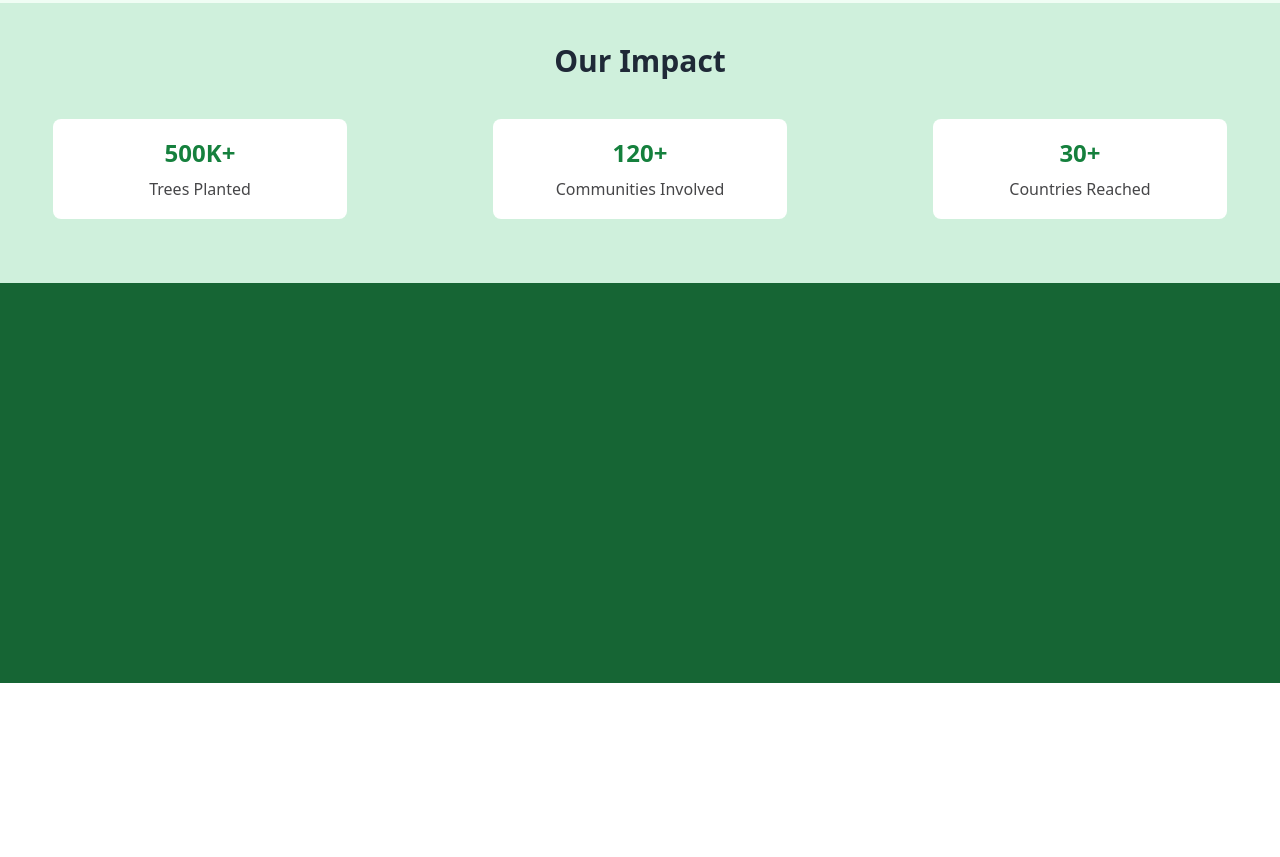
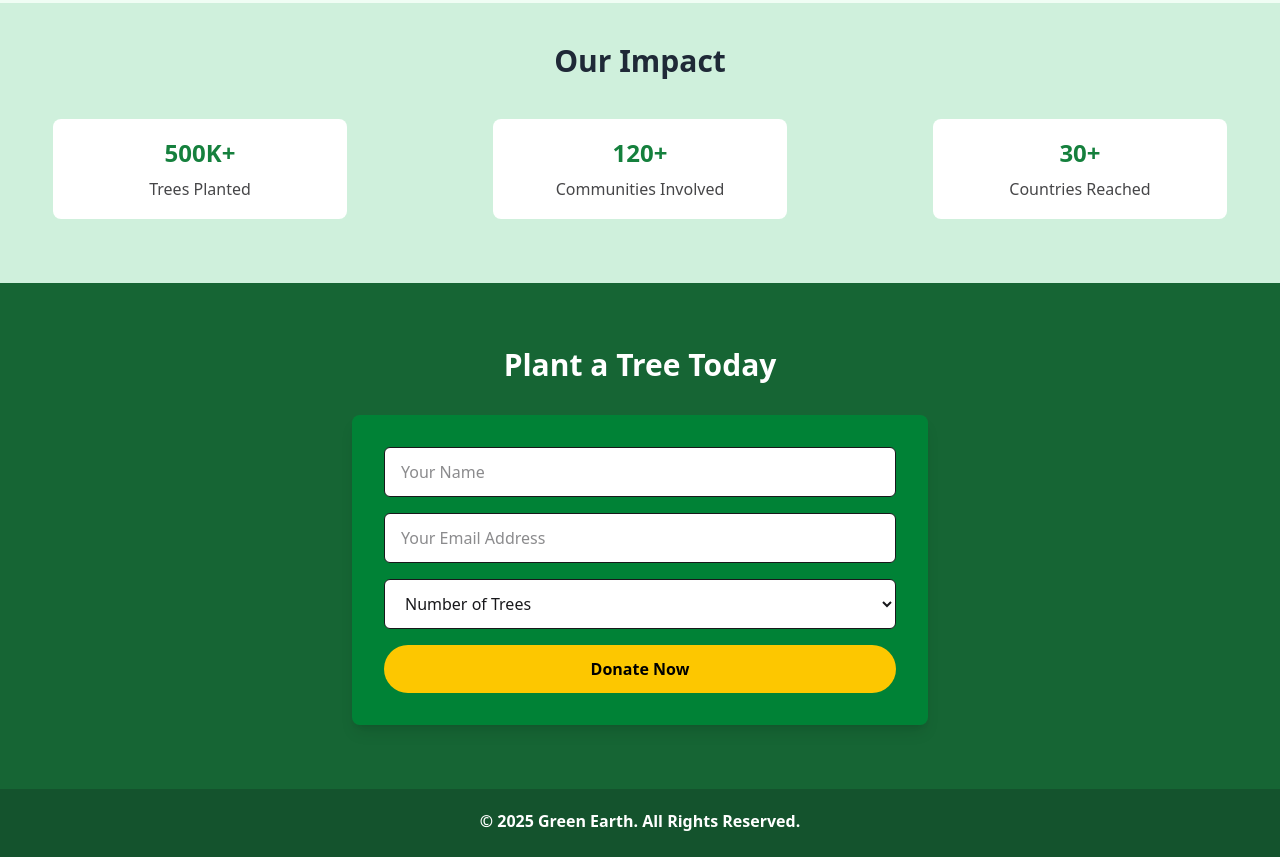
Before and after one commit to 11fuyad00/Assignment-6, a plain HTML site: page index.html in a window 1280 px wide. Shown: the part 1130-1987 px from the top of the page. Before the commit the page ends 1813 px from the top, so only its background shows below. Drawn offline with nearby package versions, Linux system fonts and the light colour scheme; no server answers.

Commit message:
Added footer section

```diff
--- a/index.html
+++ b/index.html
@@ -145,8 +145,38 @@
 
 
 
-  <footer class="bg-[#166534] h-100">
+  <section class="bg-[#166534] py-16">
+    <div class="max-w-xl mx-auto text-center">
+      <h2 class="text-2xl md:text-3xl font-semibold text-white mb-8">
+        Plant a Tree Today
+      </h2>
+
+      <!-- Form -->
+      <form class="bg-green-700 p-8 rounded-lg shadow-lg space-y-4">
+        <input type="text" placeholder="Your Name" class="w-full px-4 py-3 bg-white rounded-md focus:outline-none " />
+        <input type="email" placeholder="Your Email Address"
+          class="w-full px-4 py-3 bg-white rounded-md focus:outline-none " />
+        <select class="w-full px-4 py-3 bg-white rounded-md focus:outline-none ">
+          <option>Number of Trees</option>
+          <option>1 Tree</option>
+          <option>5 Trees</option>
+          <option>10 Trees</option>
+          <option>50 Trees</option>
+        </select>
+        <button type="submit"
+          class="w-full bg-yellow-400 text-black font-semibold py-3 rounded-full hover:bg-yellow-500 transition">
+          Donate Now
+        </button>
+      </form>
+    </div>
+
+
+  </section>
+  <footer class="bg-[#14532D] h-17">
+    <p class="text-center py-5 text-white font-semibold">© 2025 Green Earth. All
+      Rights Reserved.</p>
   </footer>
+
 
   <script src="srcipt.js"></script>
 </body>
```
